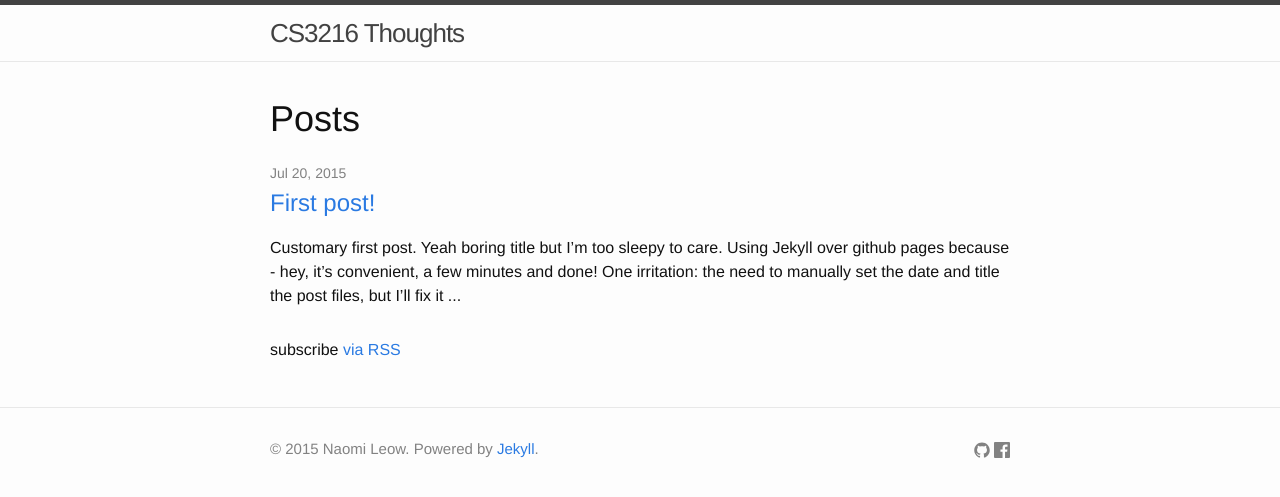
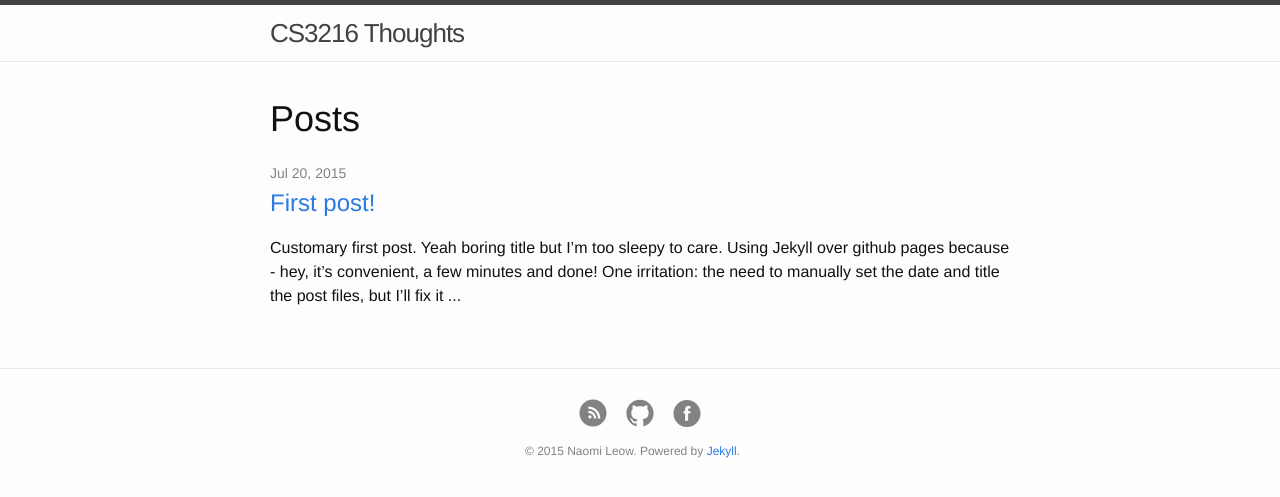
Before and after one commit to naomilwx/cs3216-blog, a Jekyll site: the page built from index.html, in a window 1280 px wide. Shown: the top 497 px of the page. Built offline with Jekyll 4.4.1, drawn with Linux system fonts in a browser that asks for light colours.

Commit message:
use circular icons

```diff
--- a/_includes/footer.html
+++ b/_includes/footer.html
@@ -6,17 +6,22 @@
 
     <div class="footer-col-wrapper">
 
-      <div class="footer-col">
-       <p class="copy">&copy; {{ site.time | date: '%Y' }} Naomi Leow. Powered by <a href="http://jekyllrb.com">Jekyll</a>.</p>
-      </div>
-
       <div class="footer-contact-box">
         <ul class="social-media-list">
+
+          <li>
+            <a href="{{ "/feed.xml" | prepend: site.baseurl }}">
+            <span class="icon">
+              <svg viewBox="3 3 62 62">
+                <!-- <path fill="#828282" d="M412,50H100c-27.614,0-50,22.386-50,50v312c0,27.614,22.386,50,50,50h312     c27.614,0,50-22.386,50-50V100C462,72.386,439.614,50,412,50z M151.005,400.2c-21.554,0-39.026-17.472-39.026-39.026     c0-21.553,17.473-39.024,39.026-39.024s39.024,17.472,39.024,39.024C190.029,382.729,172.559,400.2,151.005,400.2z M244.268,400.2     c-0.747-72.618-59.672-131.542-132.289-132.288v-57.815c104.663,0.747,189.355,85.44,190.104,190.103H244.268z M342.201,400.2     c-0.174-61.521-24.205-119.335-67.728-162.856c-43.436-43.437-101.108-67.456-162.495-67.723V111.8     c158.955,0.556,287.681,129.401,288.043,288.4H342.201z"></path> -->
+                <path fill="#828282" d="M45.164,46.268h5.104c0-14.633-11.904-26.545-26.535-26.545  v5.09C35.547,24.812,45.164,34.439,45.164,46.268z M27.266,46.277c1.957,0,3.538-1.572,3.538-3.521c0-1.938-1.581-3.528-3.538-3.528  c-1.949,0-3.533,1.59-3.533,3.528C23.732,44.705,25.316,46.277,27.266,46.277z M36.143,46.27L36.143,46.27h5.11  c0-9.664-7.862-17.525-17.521-17.525v5.088c3.313,0,6.429,1.295,8.774,3.643C34.85,39.816,36.143,42.945,36.143,46.27z M34,64  C17.432,64,4,50.568,4,34C4,17.431,17.432,4,34,4s30,13.431,30,30C64,50.568,50.568,64,34,64z"/>
+            </span>
+          </li>
 
           <!-- {%if site.email %}
           <li>
             <a href="mailto:{{site.email}}">
-              <span class="icon  icon--email">
+              <span class="icon">
                 <svg viewBox="100 80 300 300"><path d="M101.3 141.6v228.9h0.3 308.4 0.8V141.6H101.3zM375.7 167.8l-119.7 91.5 -119.6-91.5H375.7zM127.6 194.1l64.1 49.1 -64.1 64.1V194.1zM127.8 344.2l84.9-84.9 43.2 33.1 43-32.9 84.7 84.7L127.8 344.2 127.8 344.2zM384.4 307.8l-64.4-64.4 64.4-49.3V307.8z"/></svg>
               </span>
           </li>
@@ -25,11 +30,12 @@
           {% if site.github_username %}
           <li>
             <a href="https://github.com/{{ site.github_username }}">
-              <span class="icon  icon--github">
+              <span class="icon">
                 <svg viewBox="0 0 16 16">
                   <path fill="#828282" d="M7.999,0.431c-4.285,0-7.76,3.474-7.76,7.761 c0,3.428,2.223,6.337,5.307,7.363c0.388,0.071,0.53-0.168,0.53-0.374c0-0.184-0.007-0.672-0.01-1.32 c-2.159,0.469-2.614-1.04-2.614-1.04c-0.353-0.896-0.862-1.135-0.862-1.135c-0.705-0.481,0.053-0.472,0.053-0.472 c0.779,0.055,1.189,0.8,1.189,0.8c0.692,1.186,1.816,0.843,2.258,0.645c0.071-0.502,0.271-0.843,0.493-1.037 C4.86,11.425,3.049,10.76,3.049,7.786c0-0.847,0.302-1.54,0.799-2.082C3.768,5.507,3.501,4.718,3.924,3.65 c0,0,0.652-0.209,2.134,0.796C6.677,4.273,7.34,4.187,8,4.184c0.659,0.003,1.323,0.089,1.943,0.261 c1.482-1.004,2.132-0.796,2.132-0.796c0.423,1.068,0.157,1.857,0.077,2.054c0.497,0.542,0.798,1.235,0.798,2.082 c0,2.981-1.814,3.637-3.543,3.829c0.279,0.24,0.527,0.713,0.527,1.437c0,1.037-0.01,1.874-0.01,2.129 c0,0.208,0.14,0.449,0.534,0.373c3.081-1.028,5.302-3.935,5.302-7.362C15.76,3.906,12.285,0.431,7.999,0.431z"/>
                 </svg>
               </span>
+
             </a>
           </li>
           {% endif %}
@@ -37,10 +43,11 @@
           {% if site.facebook_username %}
             <li>
               <a href="https://www.facebook.com/{{ site.facebook_username }}">
-                <span class="fbicon">
-                  <svg viewBox="0 0 16 16">
-                    <path fill="#828282" d="m 15.11687,16.000001 c 0.487599,0 0.88301,-0.39541 0.88301,-0.88313 V 0.883071 C 15.99988,0.395281 15.60453,1e-6 15.11687,1e-6 H 0.8830695 c -0.48778,0 -0.88307,0.39528 -0.88307,0.88307 v 14.2338 c 0,0.48766 0.39522,0.88313 0.88307,0.88313 H 15.11687 z"/>
-                    <path fill="#ffffff" d="m 11.03968,16.000001 v -6.19608 h 2.07973 l 0.31141,-2.41472 h -2.39114 v -1.54165 c 0,-0.69912 0.19414,-1.17555 1.19666,-1.17555 l 1.27866,-5.6e-4 v -2.15974 c -0.22114,-0.0294 -0.98017,-0.0952 -1.86324,-0.0952 -1.8435605,0 -3.1057105,1.12532 -3.1057105,3.19188 v 1.7808 h -2.08506 v 2.41472 h 2.08506 v 6.19608 H 11.03968 z"/>
+                <span class="icon">
+                  <svg viewBox="2 2 62 62">
+                    <!-- <path fill="#828282d="m 15.11687,16.000001 c 0.487599,0 0.88301,-0.39541 0.88301,-0.88313 V 0.883071 C 15.99988,0.395281 15.60453,1e-6 15.11687,1e-6 H 0.8830695 c -0.48778,0 -0.88307,0.39528 -0.88307,0.88307 v 14.2338 c 0,0.48766 0.39522,0.88313 0.88307,0.88313 H 15.11687 z"/>
+                    <path fill="#ffffff" d="m 11.03968,16.000001 v -6.19608 h 2.07973 l 0.31141,-2.41472 h -2.39114 v -1.54165 c 0,-0.69912 0.19414,-1.17555 1.19666,-1.17555 l 1.27866,-5.6e-4 v -2.15974 c -0.22114,-0.0294 -0.98017,-0.0952 -1.86324,-0.0952 -1.8435605,0 -3.1057105,1.12532 -3.1057105,3.19188 v 1.7808 h -2.08506 v 2.41472 h 2.08506 v 6.19608 H 11.03968 z"/> -->
+                    <path fill="#828282" d="M28.765,50.32h6.744V33.998h4.499l0.596-5.624h-5.095  l0.007-2.816c0-1.466,0.14-2.253,2.244-2.253h2.812V17.68h-4.5c-5.405,0-7.307,2.729-7.307,7.317v3.377h-3.369v5.625h3.369V50.32z   M33,64C16.432,64,3,50.569,3,34S16.432,4,33,4s30,13.431,30,30S49.568,64,33,64z"/>
                   </svg>
                 </span>
             </a>
@@ -51,7 +58,7 @@
           {% if site.twitter_username %}
           <li>
             <a href="https://twitter.com/{{ site.twitter_username }}">
-              <span class="icon  icon--twitter">
+              <span class="icon">
                 <svg viewBox="0 0 16 16">
                   <path fill="#828282" d="M15.969,3.058c-0.586,0.26-1.217,0.436-1.878,0.515c0.675-0.405,1.194-1.045,1.438-1.809
                   c-0.632,0.375-1.332,0.647-2.076,0.793c-0.596-0.636-1.446-1.033-2.387-1.033c-1.806,0-3.27,1.464-3.27,3.27 c0,0.256,0.029,0.506,0.085,0.745C5.163,5.404,2.753,4.102,1.14,2.124C0.859,2.607,0.698,3.168,0.698,3.767 c0,1.134,0.577,2.135,1.455,2.722C1.616,6.472,1.112,6.325,0.671,6.08c0,0.014,0,0.027,0,0.041c0,1.584,1.127,2.906,2.623,3.206 C3.02,9.402,2.731,9.442,2.433,9.442c-0.211,0-0.416-0.021-0.615-0.059c0.416,1.299,1.624,2.245,3.055,2.271 c-1.119,0.877-2.529,1.4-4.061,1.4c-0.264,0-0.524-0.015-0.78-0.046c1.447,0.928,3.166,1.469,5.013,1.469 c6.015,0,9.304-4.983,9.304-9.304c0-0.142-0.003-0.283-0.009-0.423C14.976,4.29,15.531,3.714,15.969,3.058z"/>
@@ -64,6 +71,9 @@
         </ul>
       </div>
 
+      <div class="copyright">
+       <p>&copy; {{ site.time | date: '%Y' }} Naomi Leow. Powered by <a href="http://jekyllrb.com">Jekyll</a>.</p>
+      </div>
      <!--  <div class="footer-col  footer-col-3">
         <p class="text">{{ site.description }}</p>
       </div> -->
--- a/_sass/_base.scss
+++ b/_sass/_base.scss
@@ -193,23 +193,10 @@ pre {
 
     > svg {
         display: inline-block;
-        width: 16px;
-        height: 16px;
+        width: 28px;
+        height: 28px;
         vertical-align: middle;
 
-        path {
-            fill: $grey-color;
-        }
-    }
-}
-
-.fbicon {
-
-    > svg {
-        display: inline-block;
-        width: 16px;
-        height: 16px;
-        vertical-align: middle;
 
     }
 }
--- a/_sass/_layout.scss
+++ b/_sass/_layout.scss
@@ -93,7 +93,12 @@
  */
 .site-footer {
     border-top: 1px solid $grey-color-light;
-    padding: $spacing-unit 0;
+    padding: $spacing-unit 0 $spacing-unit;
+}
+
+.copyright {
+  font-size: 12px;
+  text-align: center;
 }
 
 .footer-heading {
@@ -110,15 +115,16 @@
 .footer-contact-box {
     font-size: 15px;
     color: $grey-color;
-    float: right;
 }
 
 .footer-contact-box ul{
     list-style: none;
+    text-align: center;
 }
 
 .footer-contact-box li{
     display: inline-block;
+    margin-left: $spacing-unit / 2;
 }
 
 
--- a/index.html
+++ b/index.html
@@ -19,6 +19,6 @@ layout: default
     {% endfor %}
   </ul>
 
-  <p class="rss-subscribe">subscribe <a href="{{ "/feed.xml" | prepend: site.baseurl }}">via RSS</a></p>
+  <!-- <p class="rss-subscribe">subscribe <a href="{{ "/feed.xml" | prepend: site.baseurl }}">via RSS</a></p> -->
 
 </div>
```
